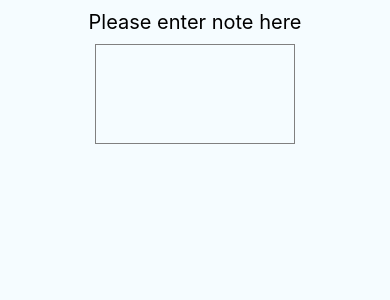
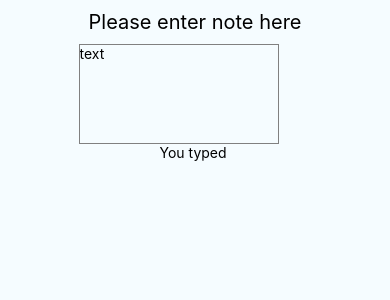
Before and after one commit to CodeAcademyBKK2017/NoteTaker, a React Native app: screen / in a window 390 px wide. Shown: the top 300 px of the page. Built offline with nearby package versions, Linux system fonts and the light colour scheme.

Commit message:
mon 15:30

```diff
--- a/App.js
+++ b/App.js
@@ -13,6 +13,8 @@ import {
   TouchableOpacity,
   TextInput
 } from 'react-native';
+import TextState from './app/component/TextState';
+import BoxText from './app/component/BoxText';
 
 const instructions = Platform.select({
   ios: 'Press Cmd+R to reload,\n' +
@@ -22,27 +24,18 @@ const instructions = Platform.select({
 });
 
 export default class App extends Component {
-  constructor(props) {
-    super(props);
-    this.state = {
-      text: '',
-    };
+  state = {
+    text: ''
+  }
+  changeText = (t) => {
+    this.setState({text:t})
   }
   render() {
     console.log(this.state.text);
     return (
       <View style={styles.container}>
-        <Text style={styles.welcome}>
-          Please enter note here
-        </Text>
-        <TextInput
-          style={{width:200,height: 100, borderColor: 'gray', borderWidth: 1}}
-          onChangeText={(text) => this.setState({text})}
-          placeholderer="text"
-          multiline = {true}
-          numberOfLines = {4}
-          value = {this.state.text}
-        />
+        <BoxText changeText={this.changeText}/>
+        <TextState text={this.state.text}/>
       </View>
     );
   }
@@ -51,6 +44,7 @@ export default class App extends Component {
 const styles = StyleSheet.create({
   container: {
     flex: 1,
+    justifyContent:'flex-start',
     alignItems: 'center',
     backgroundColor: '#F5FCFF',
   },
--- /dev/null
+++ b/app/component/BoxText.js
@@ -0,0 +1,52 @@
+import React, { Component } from 'react';
+import {
+  Platform,
+  StyleSheet,
+  Text,
+  View,
+  TouchableOpacity,
+  TextInput
+} from 'react-native';
+class BoxText extends Component{
+    render(){
+        return(
+            <View>
+            <Text style={styles.welcome}>
+                Please enter note here
+            </Text>
+            <TextInput
+            style={{width:200,height: 100, borderColor: 'gray', borderWidth: 1}}
+            onChangeText={this.props.changeText}
+            placeholder={'text'}
+            multiline = {true}
+            numberOfLines = {4}
+            value = {this.props.changeText}
+            />
+            </View>
+        )
+    }
+}
+const styles = StyleSheet.create({
+    container: {
+      flex: 1,
+      justifyContent:'flex-start',
+      alignItems: 'center',
+      backgroundColor: '#F5FCFF',
+    },
+    welcome: {
+      fontSize: 20,
+      textAlign: 'center',
+      margin: 10,
+    },
+    instructions: {
+      textAlign: 'center',
+      color: '#333333',
+      marginBottom: 5,
+    },
+    bt:{
+      padding:10,
+      backgroundColor:'red',
+      borderRadius:10
+    }
+  });
+export default BoxText;
--- /dev/null
+++ b/app/component/TextState.js
@@ -0,0 +1,17 @@
+import React, { Component } from 'react';
+import {
+  Platform,
+  StyleSheet,
+  Text,
+  View,
+  TouchableOpacity,
+  TextInput
+} from 'react-native';
+class TextState extends Component{
+    render(){
+        return(
+            <Text>You typed {this.props.text}</Text>
+        )
+    }
+}
+export default TextState;
```
